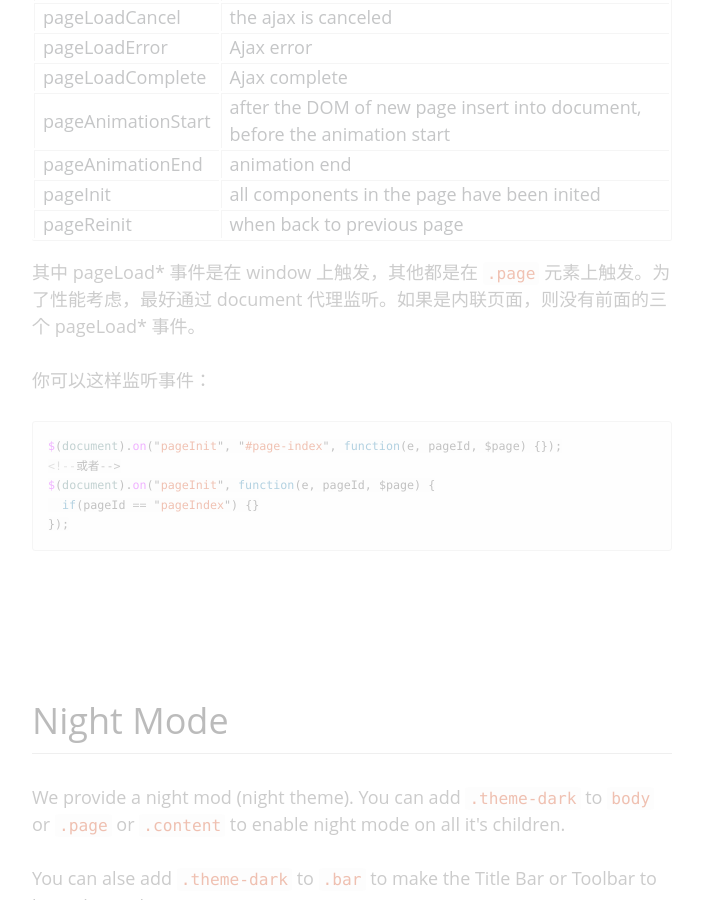
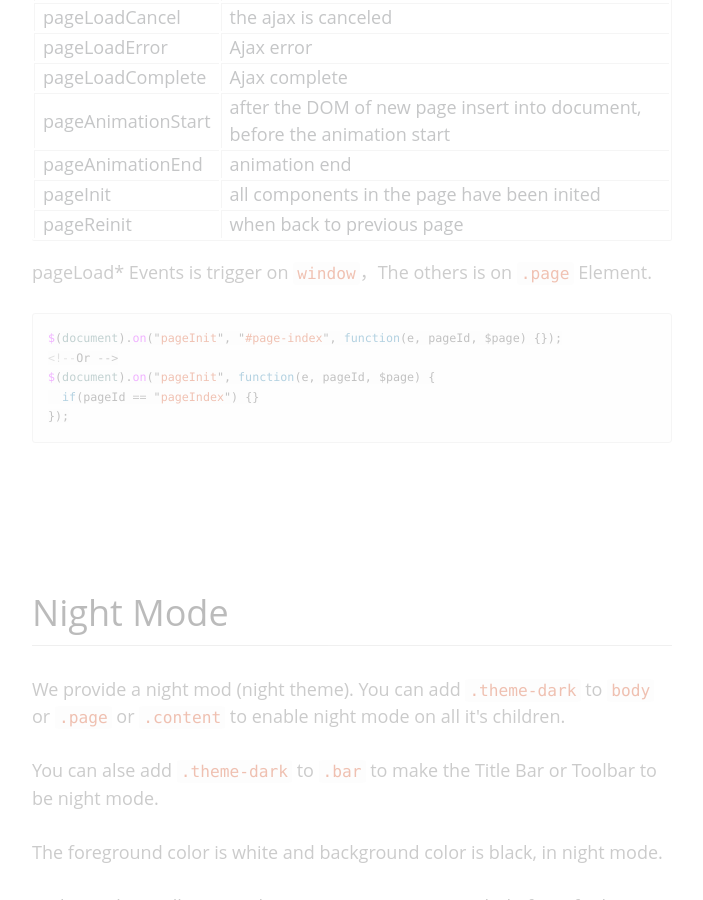
Before and after one commit to lihongxun945/light7-cn, a Jekyll site: the page built from docs/components.html, in a window 1280 px wide and 900 px high, scrolled down 71488 px. Shown: the whole window, without its empty margins (181-884 px from the left). Built offline with Jekyll 4.4.1, drawn with Linux system fonts in a browser that asks for light colours; a style sheet for code colours, icons or effects is not loaded.

Commit message:
translate

```diff
--- a/docs/_includes/_components/router.html
+++ b/docs/_includes/_components/router.html
@@ -145,13 +145,12 @@ $.router.loadPage("#about");  //load inline page
     </tr>
   </table>
 
-  <p>其中 pageLoad* 事件是在 window 上触发，其他都是在 <code>.page</code> 元素上触发。为了性能考虑，最好通过 document 代理监听。如果是内联页面，则没有前面的三个 pageLoad* 事件。</p>
+  <p>pageLoad* Events is trigger on <code>window</code>，The others is on <code>.page</code> Element.</p>
 
-  <p>你可以这样监听事件：</p>
 
 {% highlight js %}
 $(document).on("pageInit", "#page-index", function(e, pageId, $page) {});
-<!--或者-->
+<!--Or -->
 $(document).on("pageInit", function(e, pageId, $page) {
   if(pageId == "pageIndex") {}
 });
```
